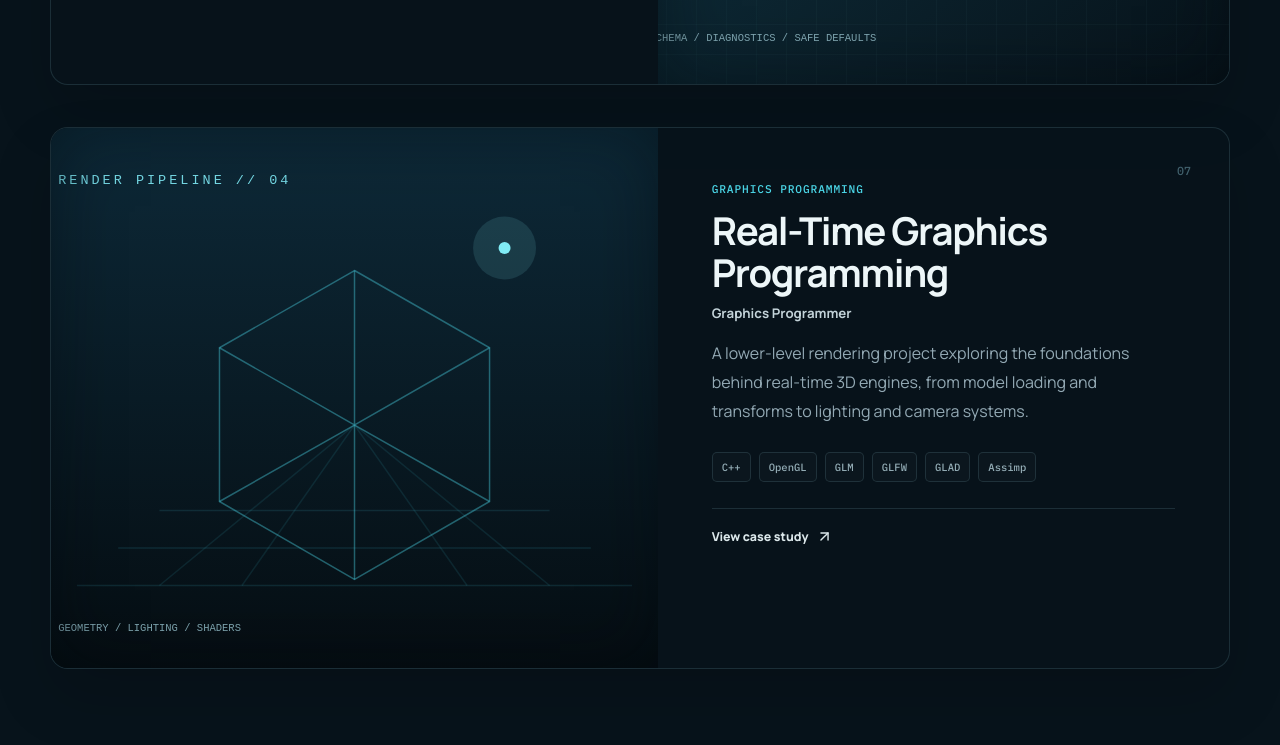
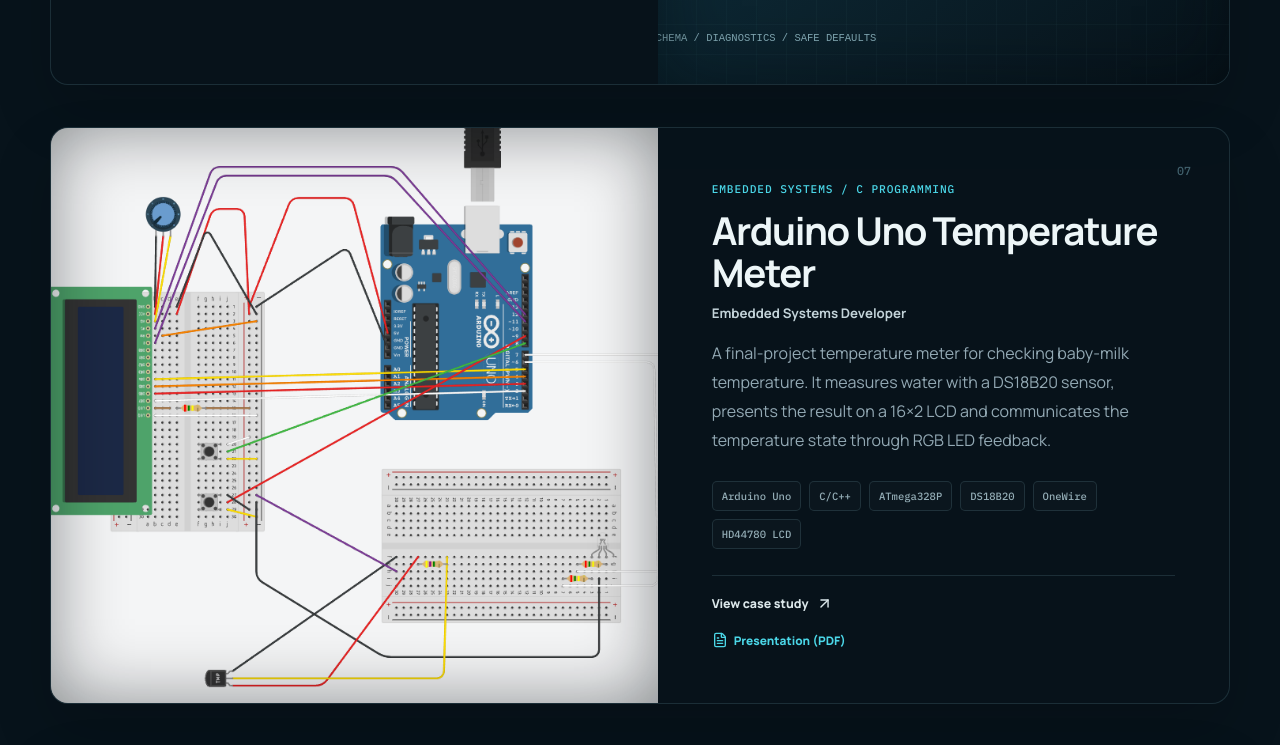
Before and after one commit to Make4T/portfolio, a React (Vite) app: page / in a window 1280 px wide. Shown: the part 5420-6165 px from the top of the page. Built offline with nearby package versions, Linux system fonts and the light colour scheme.

Commit message:
feat: add Arduino temperature meter portfolio project

```diff
--- a/src/components/ProjectCard.tsx
+++ b/src/components/ProjectCard.tsx
@@ -1,4 +1,4 @@
-import { ArrowUpRight, GitBranch } from "lucide-react";
+import { ArrowUpRight, FileText, GitBranch } from "lucide-react";
 import type { Project } from "../data/projects";
 
 interface ProjectCardProps { project: Project; index: number }
@@ -23,9 +23,10 @@
             <p>{project.challenge}</p>
           </div>
         </details>
-        {(project.github || project.demo) && <div className="project-links">
+        {(project.github || project.demo || project.document) && <div className="project-links">
           {project.github && <a href={project.github}><GitBranch size={16} /> GitHub</a>}
           {project.demo && <a href={project.demo}><ArrowUpRight size={16} /> Demo</a>}
+          {project.document && <a href={project.document} target="_blank" rel="noreferrer"><FileText size={16} /> Presentation (PDF)</a>}
         </div>}
       </div>
     </article>
--- a/src/data/projects.ts
+++ b/src/data/projects.ts
@@ -13,6 +13,7 @@
   challenge: string;
   github?: string;
   demo?: string;
+  document?: string;
   featured: boolean;
 }
 
@@ -97,6 +98,20 @@
     featured: true,
   },
   {
+    // Arduino Uno -lopputyö: PDF-esitys ja kytkentäkaavio ovat public-kansiossa.
+    title: "Arduino Uno Temperature Meter",
+    category: "Embedded Systems / C Programming",
+    role: "Embedded Systems Developer",
+    description: "A final-project temperature meter for checking baby-milk temperature. It measures water with a DS18B20 sensor, presents the result on a 16×2 LCD and communicates the temperature state through RGB LED feedback.",
+    technologies: ["Arduino Uno", "C/C++", "ATmega328P", "DS18B20", "OneWire", "HD44780 LCD"],
+    image: "./images/projects/arduino-temperature-meter.png",
+    imageAlt: "Wiring diagram for an Arduino Uno temperature meter with LCD, buttons and LED indicators",
+    systems: ["DS18B20 OneWire temperature sensing", "16×2 LCD status display", "Normal and inspection modes", "Button debouncing", "Green, orange and red LED feedback", "Sensor-disconnect error state"],
+    challenge: "The device combines periodic sampling, user input and display feedback on a small microcontroller. The control loop keeps the interface responsive through debounced button input and updates the measurement, LCD and LED state in a predictable one-second cycle.",
+    document: "./documents/arduino-uno-temperature-meter-presentation.pdf",
+    featured: true,
+  },
+  {
     title: "Real-Time Graphics Programming",
     category: "Graphics Programming",
     role: "Graphics Programmer",
```
Also changed, not shown: public/images/projects/arduino-temperature-meter.png (added), 1 other file (tests, documents, lock files or other folders).
